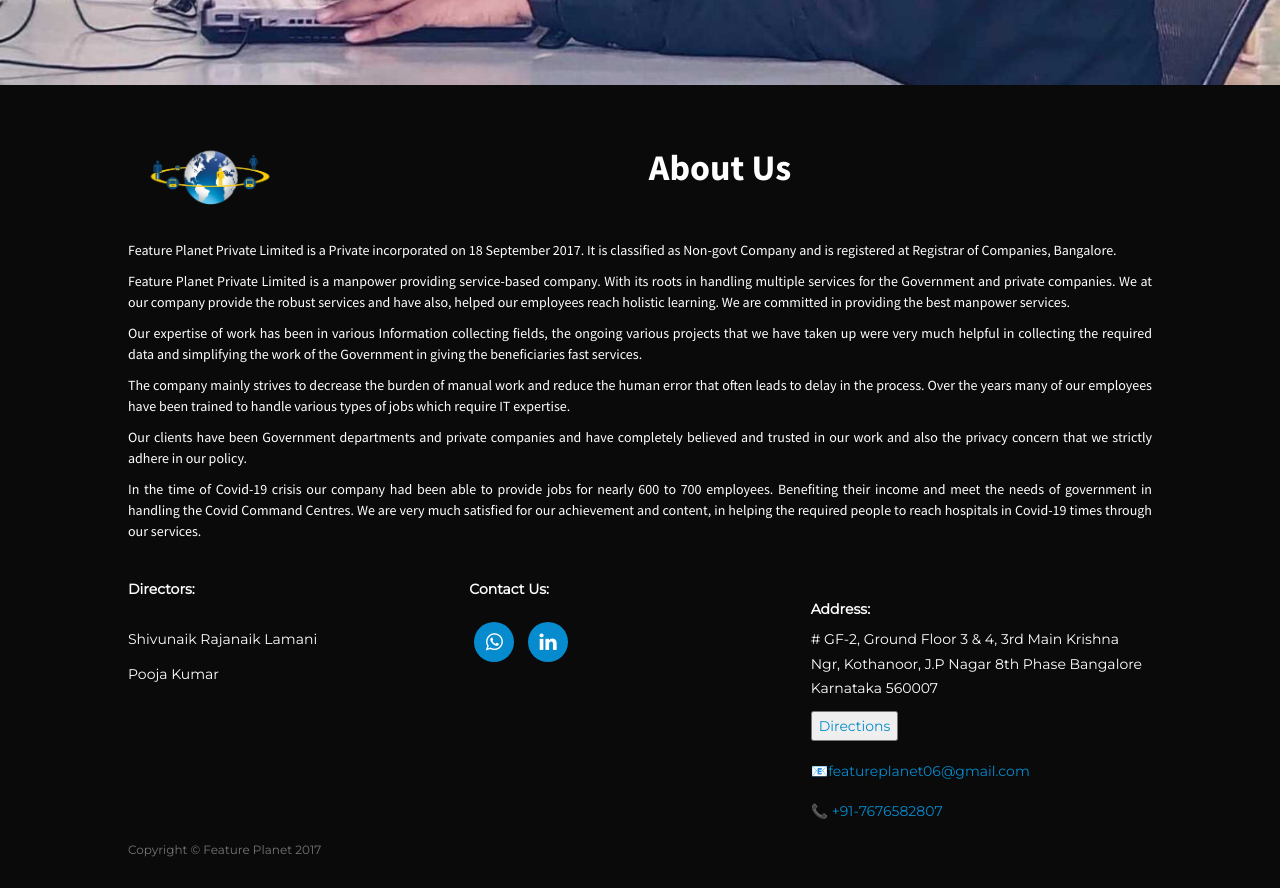
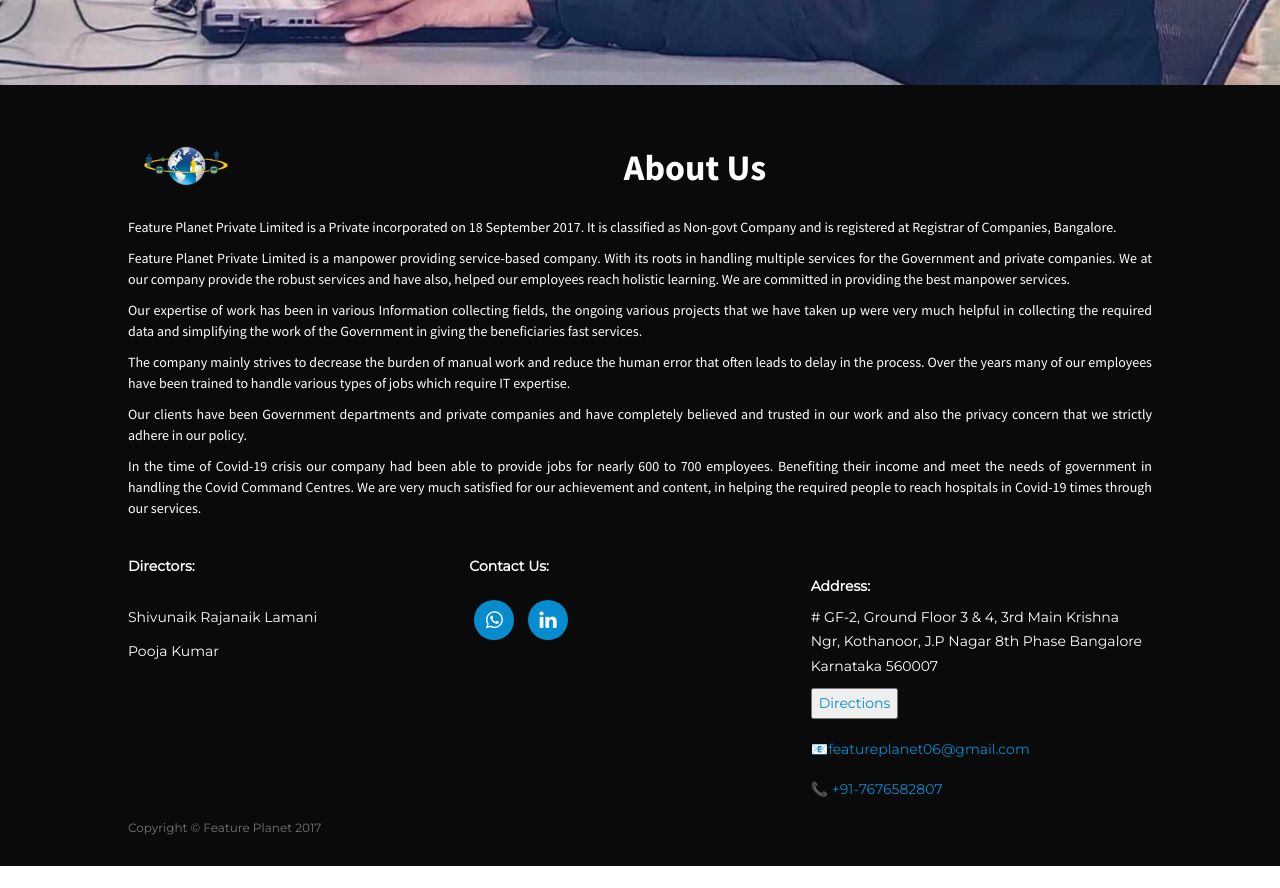
Before and after one commit to SRINIVAS406/fplanet, a plain HTML site: page index.html in a window 1280 px wide. Shown: the part 3580-4468 px from the top of the page. After the commit the page ends 4446 px from the top, so only its background shows below. Drawn offline with nearby package versions, Linux system fonts and the light colour scheme; a web font is replaced by a local one.

Commit message:
Footer logo

```diff
--- a/css/style.css
+++ b/css/style.css
@@ -1654,8 +1654,8 @@ footer {
 }
 .footer-logo {
     float: left;
-    margin-bottom: 20px;
-    width: 170px;
+    /* margin-bottom: 20px; */
+    width: 120px;
 }
 .footer-text {
     color: #fff;
```
